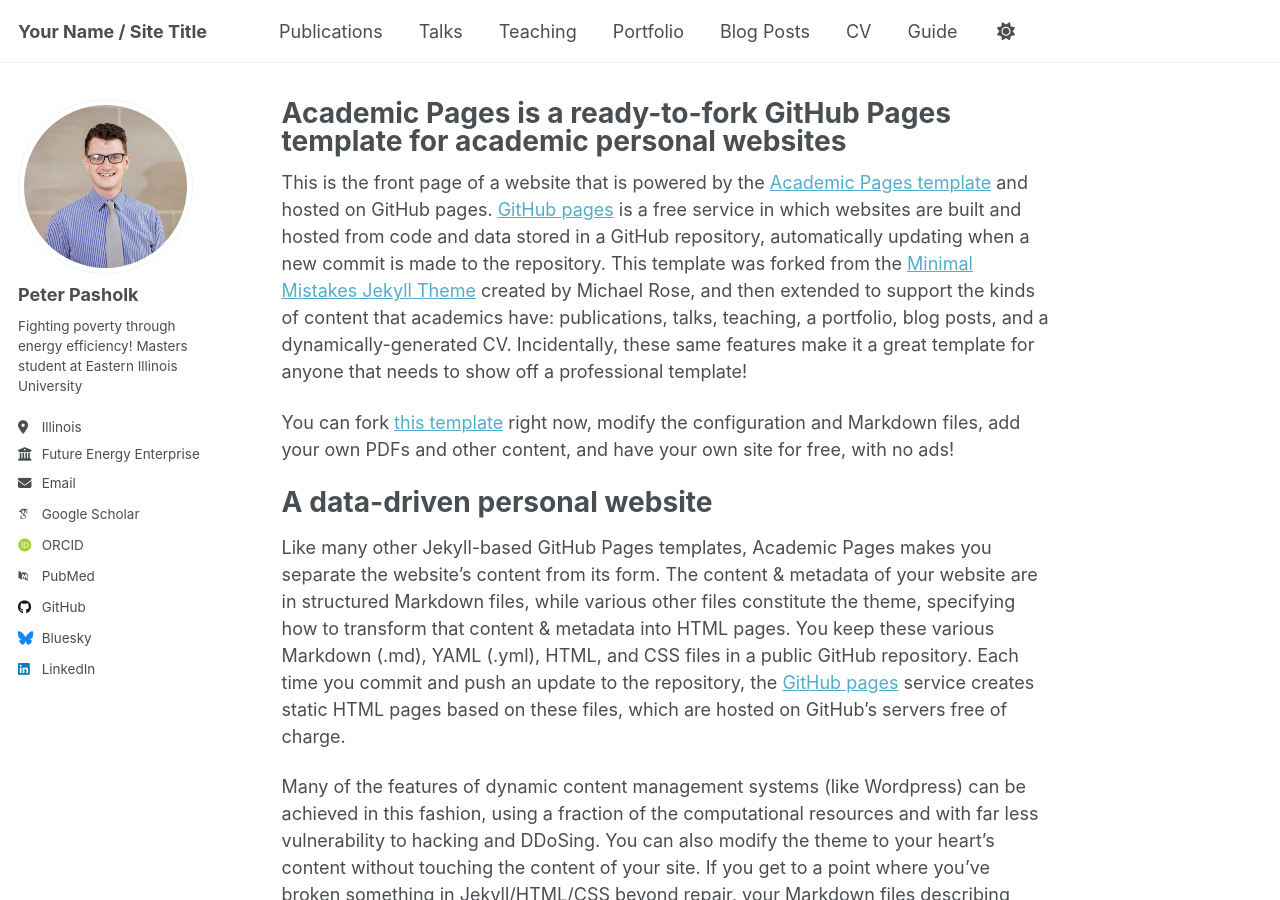
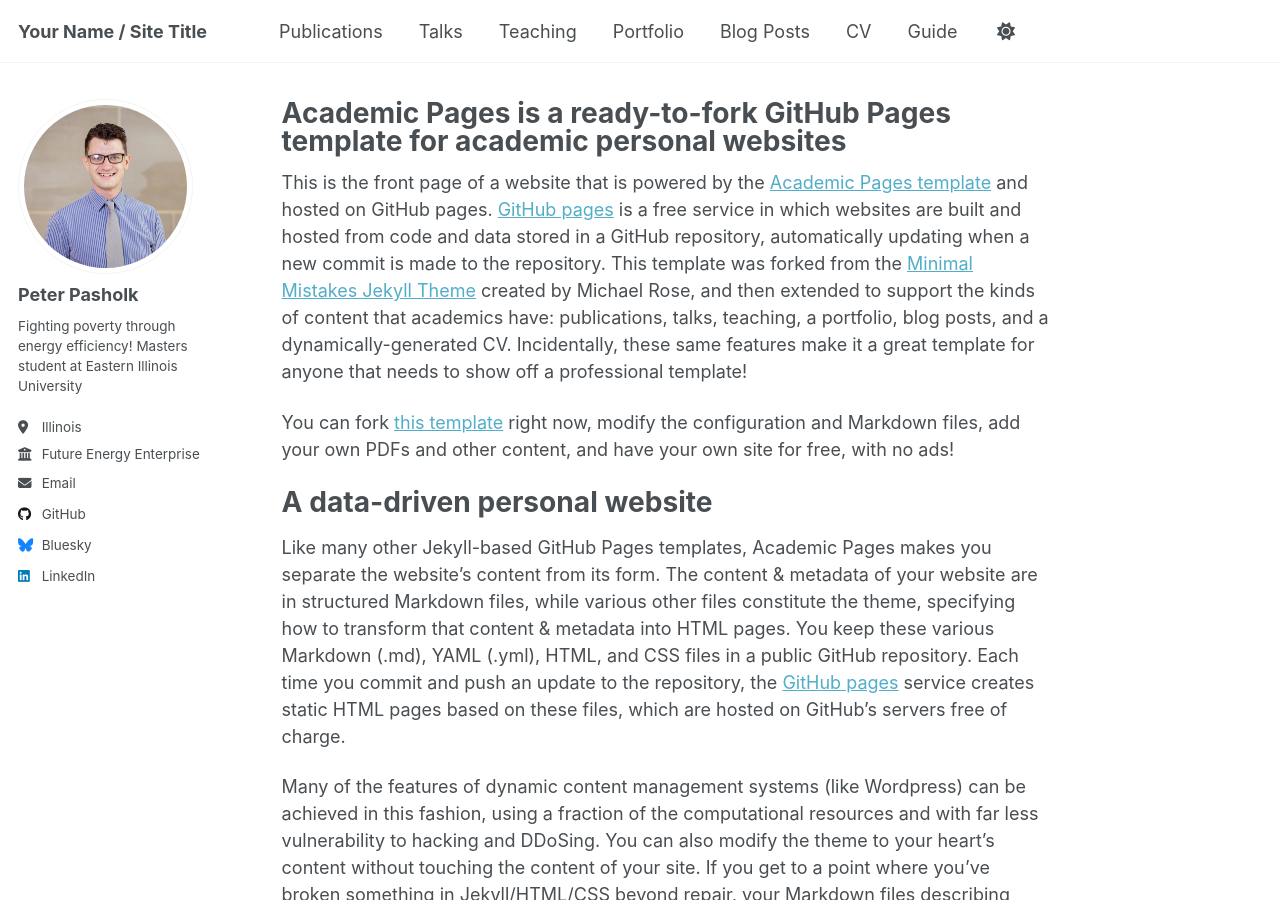
Before and after one commit to ppasholk/ppasholk.github.io, a Jekyll site: the page built from _pages/about.md, in a window 1280 px wide and 900 px high. Built offline with Jekyll 4.4.1, drawn with Linux system fonts in a browser that asks for light colours; some web fonts are replaced; a script that is not in the unit is left out; some of the changed lines change nothing that is shown.

Commit message:
Update _config.yml

```diff
--- a/_config.yml
+++ b/_config.yml
@@ -35,12 +35,12 @@
   # Academic websites
   academia         : # URL
   arxiv            : # URL - Update with the correct link to your profile
-  googlescholar    : https://scholar.google.com/citations?user=PS_CX0AAAAAJ
+  googlescholar    : # URL
   inspire-hep      : # URL
   impactstory      : # URL
-  orcid            : https://orcid.org/yourorcidurl
+  orcid            : # URL
   semantic         : # URL
-  pubmed           : https://www.ncbi.nlm.nih.gov/pubmed/?term=john+snow
+  pubmed           : # URL
   researchgate     : # URL
   scopus           : # URL
 
```
